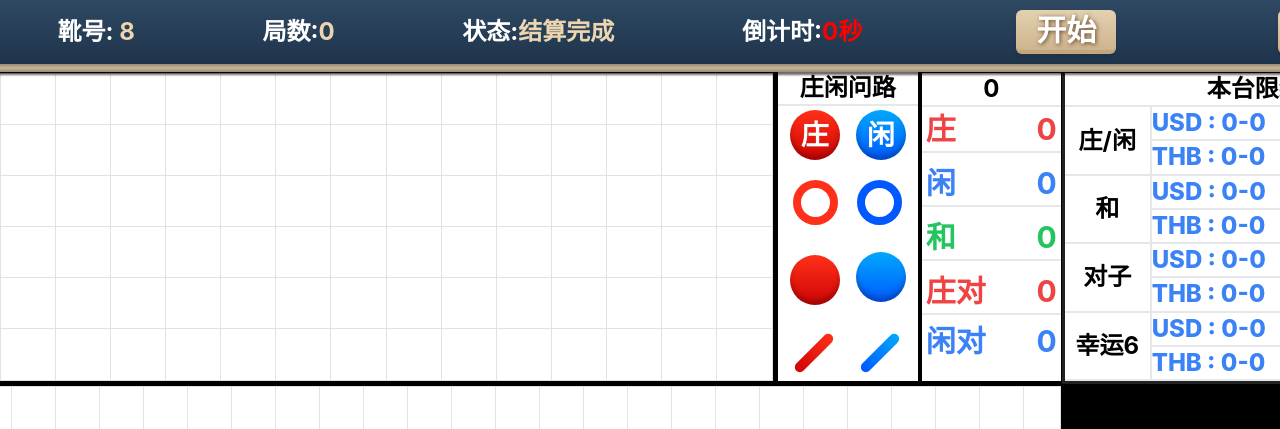
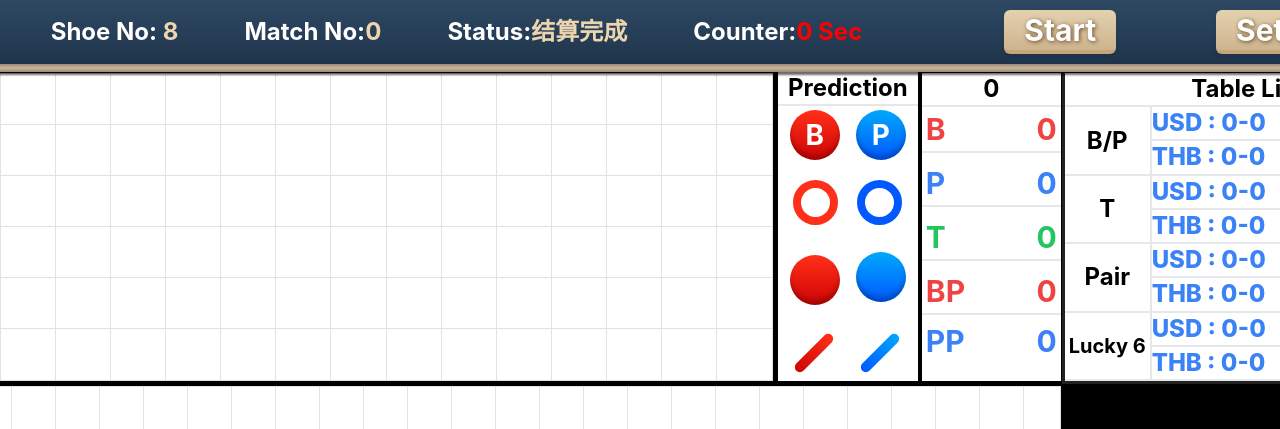
Before and after one commit to boomiloma/bc, a Vue app: page / in a window 1280 px wide. Shown: the top 429 px of the page. Built offline with nearby package versions, Linux system fonts and the light colour scheme; some icons are missing.

Commit message:
Localized static text

```diff
--- a/src/i18n/translations/en.json
+++ b/src/i18n/translations/en.json
@@ -1,7 +1,7 @@
 {
-  "table_no": "Table No.",
-  "shoe_no": "Shoe No.",
-  "match_no": "Match No.",
+  "table_no": "Table No",
+  "shoe_no": "Shoe No",
+  "match_no": "Match No",
   "status": "Status",
   "counter": "Counter",
   "sec": "Sec",
--- a/src/store/store.js
+++ b/src/store/store.js
@@ -44,6 +44,7 @@ export const store = reactive({
     bet_counter: 0,
     verification_code: "",
     currency: "usd",
+    shoe_no: 0,
     usd: {
       min_bp: 0,
       max_bp: 0,
--- a/src/views/home/Home.vue
+++ b/src/views/home/Home.vue
@@ -83,6 +83,7 @@ import BreadPlate from "./components/BreadPlate.vue";
 import Header from "./components/Header.vue";
 import BaseDialog from "@/components/BaseDialog.vue";
 import { Icon } from "@iconify/vue";
+import { useI18n } from "vue-i18n";
 
 export default {
   name: "Home",
@@ -98,6 +99,10 @@ export default {
     Header,
     BaseDialog,
     Icon,
+  },
+  setup() {
+    const { t } = useI18n({ useScope: "global" });
+    return { t };
   },
   data() {
     return {
--- a/src/views/home/components/Header.vue
+++ b/src/views/home/components/Header.vue
@@ -7,31 +7,41 @@
             <div class="flex flex-row items-center">
               <div class="blocks-one-side-left">
                 <div class="terrace-details">
-                  <span class="text-left font-bold text-3xl">台号:</span>
+                  <span class="text-left font-bold text-3xl"
+                    >{{ $t("table_no") }}:</span
+                  >
                   <span class="text-right font-bold text-3xl">
                     &nbsp;{{ store.setting.table_no }}</span
                   >
                 </div>
                 <div class="boot-size">
-                  <span class="text-left font-bold text-3xl">靴号:</span>
+                  <span class="text-left font-bold text-3xl"
+                    >{{ $t("shoe_no") }}:</span
+                  >
                   <span class="text-right font-bold text-3xl"> 8</span>
                 </div>
                 <div class="no-of-rounds">
-                  <span class="text-left font-bold text-3xl">局数:</span>
+                  <span class="text-left font-bold text-3xl"
+                    >{{ $t("match_no") }}:</span
+                  >
                   <span class="text-right font-bold text-3xl">
                     {{ matches }}</span
                   >
                 </div>
                 <div class="status">
-                  <span class="text-left font-bold text-3xl">状态:</span>
+                  <span class="text-left font-bold text-3xl"
+                    >{{ $t("status") }}:</span
+                  >
                   <span class="text-right font-bold text-3xl">{{
                     status
                   }}</span>
                 </div>
                 <div class="countdown gap-2">
-                  <span class="text-left font-bold text-3xl">倒计时:</span>
+                  <span class="text-left font-bold text-3xl"
+                    >{{ $t("counter") }}:</span
+                  >
                   <span class="text-right font-bold text-3xl">
-                    {{ countdown }}秒</span
+                    {{ countdown }}&nbsp;{{ $t("sec") }}</span
                   >
                 </div>
               </div>
@@ -42,7 +52,7 @@
                     class="btn-theme btn-1 font-bold text-3xl"
                     @click="handleCountdown"
                   >
-                    开始
+                    {{ $t("start") }}
                   </button>
                 </div>
               </div>
@@ -55,7 +65,7 @@
                 @click="isOpen = true"
                 class="btn-theme btn-1 me-4 font-bold text-3xl"
               >
-                设置
+                {{ $t("settings") }}
               </button>
               <button type="button" class="btn-power">
                 <!-- <i class="fa fa-power-off"></i> -->
--- a/src/views/home/components/Sign.vue
+++ b/src/views/home/components/Sign.vue
@@ -3,15 +3,15 @@
     class="border-l-4 border-b-4 border-solid border-black text-black w-36 bg-white"
   >
     <div class="flex flex-row items-center justify-center border-b-2">
-      <p class="text-2xl font-bold">庄闲问路</p>
+      <p class="text-2xl font-bold">{{ $t("prediction") }}</p>
     </div>
     <div class="flex flex-col gap-5 justify-center mt-1">
       <div class="flex flex-row items-center justify-evenly gap-1">
         <div class="banker-fill">
-          <span class="main"> 庄 </span>
+          <span class="main"> {{ $t("b") }} </span>
         </div>
         <div class="player-fill">
-          <span class="main"> 闲 </span>
+          <span class="main"> {{ $t("p") }} </span>
         </div>
       </div>
       <div class="flex flex-row items-center justify-evenly gap-1">
@@ -51,7 +51,9 @@
       <div
         class="flex flex-row items-center justify-between gap-2 border-b-2 py-1"
       >
-        <span class="text-3xl font-bold text-red-500 mx-1"> 庄 </span>
+        <span class="text-3xl font-bold text-red-500 mx-1">
+          {{ $t("b") }}
+        </span>
         <span class="text-3xl font-bold text-red-500 mx-1">
           {{ filterBanker() }}
         </span>
@@ -59,7 +61,9 @@
       <div
         class="flex flex-row items-center justify-between gap-2 border-b-2 py-1"
       >
-        <span class="text-3xl font-bold text-blue-500 mx-1"> 闲 </span>
+        <span class="text-3xl font-bold text-blue-500 mx-1">
+          {{ $t("p") }}
+        </span>
         <span class="text-3xl font-bold text-blue-500 mx-1">
           {{ filterPlayer() }}
         </span>
@@ -67,7 +71,9 @@
       <div
         class="flex flex-row items-center justify-between gap-2 border-b-2 py-1"
       >
-        <span class="text-3xl font-bold text-green-500 mx-1"> 和 </span>
+        <span class="text-3xl font-bold text-green-500 mx-1">
+          {{ $t("t") }}
+        </span>
         <span class="text-3xl font-bold text-green-500 mx-1">
           {{ filterTie() }}
         </span>
@@ -75,13 +81,17 @@
       <div
         class="flex flex-row items-center justify-between gap-2 border-b-2 py-1"
       >
-        <span class="text-3xl font-bold text-red-500 mx-1"> 庄对 </span>
+        <span class="text-3xl font-bold text-red-500 mx-1">
+          {{ $t("bp") }}
+        </span>
         <span class="text-3xl font-bold text-red-500 mx-1">
           {{ filterBankerPair() }}
         </span>
       </div>
       <div class="flex flex-row items-center justify-between gap-2">
-        <span class="text-3xl font-bold text-blue-500 mx-1"> 闲对 </span>
+        <span class="text-3xl font-bold text-blue-500 mx-1">
+          {{ $t("pp") }}
+        </span>
         <span class="text-3xl font-bold text-blue-500 mx-1">
           {{ filterPlayerPair() }}
         </span>
@@ -94,58 +104,90 @@
   >
     <div class="grid grid-cols-2">
       <div class="flex flex-row justify-center border-b-2 items-center">
-        <p class="text-2xl font-bold">本台限红</p>
+        <p class="text-2xl font-bold">{{ $t("table_limit") }}</p>
       </div>
       <div class="flex flex-row justify-center border-b-2">
         <div
           class="text-2xl w-28 flex flex-row justify-center items-center font-bold text-black border-r-2"
         >
-          庄/闲
+          {{ $t("b") }}/{{ $t("p") }}
         </div>
         <div
           class="text-2xl w-full flex flex-col justify-start items-baseline font-bold text-blue-500"
         >
-          <div class="border-b-2 w-full font-extrabold">USD : {{store.setting['usd']?.min_bp ?? 0}}-{{store.setting['usd']?.max_bp ?? 0}}</div>
-          <div class="font-extrabold">THB : {{store.setting['thb']?.min_bp ?? 0}}-{{store.setting['thb']?.max_bp ?? 0}}</div>
+          <div class="border-b-2 w-full font-extrabold">
+            USD : {{ store.setting["usd"]?.min_bp ?? 0 }}-{{
+              store.setting["usd"]?.max_bp ?? 0
+            }}
+          </div>
+          <div class="font-extrabold">
+            THB : {{ store.setting["thb"]?.min_bp ?? 0 }}-{{
+              store.setting["thb"]?.max_bp ?? 0
+            }}
+          </div>
         </div>
       </div>
       <div class="flex flex-row justify-center border-b-2">
         <div
           class="text-2xl w-28 flex flex-row justify-center items-center font-bold text-black border-r-2"
         >
-          和
+          {{ $t("t") }}
         </div>
         <div
           class="text-2xl w-full flex flex-col justify-start items-baseline font-bold text-blue-500"
         >
-          <div class="border-b-2 w-full font-extrabold">USD : {{store.setting['usd']?.min_tie ?? 0}}-{{store.setting['usd']?.max_tie ?? 0}}</div>
-          <div class="font-extrabold">THB : {{store.setting['thb']?.min_tie ?? 0}}-{{store.setting['thb']?.max_tie ?? 0}}</div>
+          <div class="border-b-2 w-full font-extrabold">
+            USD : {{ store.setting["usd"]?.min_tie ?? 0 }}-{{
+              store.setting["usd"]?.max_tie ?? 0
+            }}
+          </div>
+          <div class="font-extrabold">
+            THB : {{ store.setting["thb"]?.min_tie ?? 0 }}-{{
+              store.setting["thb"]?.max_tie ?? 0
+            }}
+          </div>
         </div>
       </div>
       <div class="flex flex-row justify-center border-b-2">
         <div
           class="text-2xl w-28 flex flex-row justify-center items-center font-bold text-black border-r-2"
         >
-          对子
+          {{ $t("pair") }}
         </div>
         <div
           class="text-2xl w-full flex flex-col justify-start items-baseline font-bold text-blue-500"
         >
-          <div class="border-b-2 w-full font-extrabold">USD : {{store.setting['usd']?.min_pair ?? 0}}-{{store.setting['usd']?.max_pair ?? 0}}</div>
-          <div class="font-extrabold">THB : {{store.setting['thb']?.min_pair ?? 0}}-{{store.setting['thb']?.max_pair ?? 0}}</div>
+          <div class="border-b-2 w-full font-extrabold">
+            USD : {{ store.setting["usd"]?.min_pair ?? 0 }}-{{
+              store.setting["usd"]?.max_pair ?? 0
+            }}
+          </div>
+          <div class="font-extrabold">
+            THB : {{ store.setting["thb"]?.min_pair ?? 0 }}-{{
+              store.setting["thb"]?.max_pair ?? 0
+            }}
+          </div>
         </div>
       </div>
       <div class="flex flex-row justify-center border-b-2">
         <div
-          class="text-2xl w-28 flex flex-row justify-center items-center font-bold text-black border-r-2"
+          class="text-xl w-28 flex flex-row justify-center items-center font-bold text-black border-r-2"
         >
-          幸运6
+          {{ $t("lucky_6") }}
         </div>
         <div
           class="text-2xl w-full flex flex-col justify-start items-baseline font-bold text-blue-500"
         >
-          <div class="border-b-2 w-full font-extrabold">USD : {{store.setting['usd']?.min_lucky6 ?? 0}}-{{store.setting['usd']?.max_lucky6 ?? 0}}</div>
-          <div class="font-extrabold">THB : {{store.setting['thb']?.min_lucky6 ?? 0}}-{{store.setting['thb']?.max_lucky6 ?? 0}}</div>
+          <div class="border-b-2 w-full font-extrabold">
+            USD : {{ store.setting["usd"]?.min_lucky6 ?? 0 }}-{{
+              store.setting["usd"]?.max_lucky6 ?? 0
+            }}
+          </div>
+          <div class="font-extrabold">
+            THB : {{ store.setting["thb"]?.min_lucky6 ?? 0 }}-{{
+              store.setting["thb"]?.max_lucky6 ?? 0
+            }}
+          </div>
         </div>
       </div>
     </div>
@@ -153,21 +195,21 @@
 </template>
 <script>
 // import store from '@/store/store.js'
-import {ref} from 'vue'
+import { ref } from "vue";
 import { store } from "@/store/store";
 
 export default {
   setup() {
-    const count = ref(0)
+    const count = ref(0);
     // expose to template and other options API hooks
     return {
-      count
-    }
+      count,
+    };
   },
-  data(){
+  data() {
     return {
-      store
-    }
+      store,
+    };
   },
   props: ["results"],
   methods: {
@@ -211,17 +253,16 @@ export default {
           result === "k"
       ).length;
     },
-    async  onLoad(){
-      let getSetting = await localStorage.getItem('setting')
-      if(getSetting){
-        store.setting = JSON.parse(getSetting)
+    async onLoad() {
+      let getSetting = await localStorage.getItem("setting");
+      if (getSetting) {
+        store.setting = JSON.parse(getSetting);
       }
-    }
-
+    },
   },
-  mounted(){
+  mounted() {
     this.onLoad();
-  }
+  },
 };
 </script>
 <style lang="scss" scoped>
```
Also changed, not shown: src/boot/i18n.js (+4 -4 lines), src/views/home/components/Dialogs/SettingDialog.vue (+17 -13 lines).
